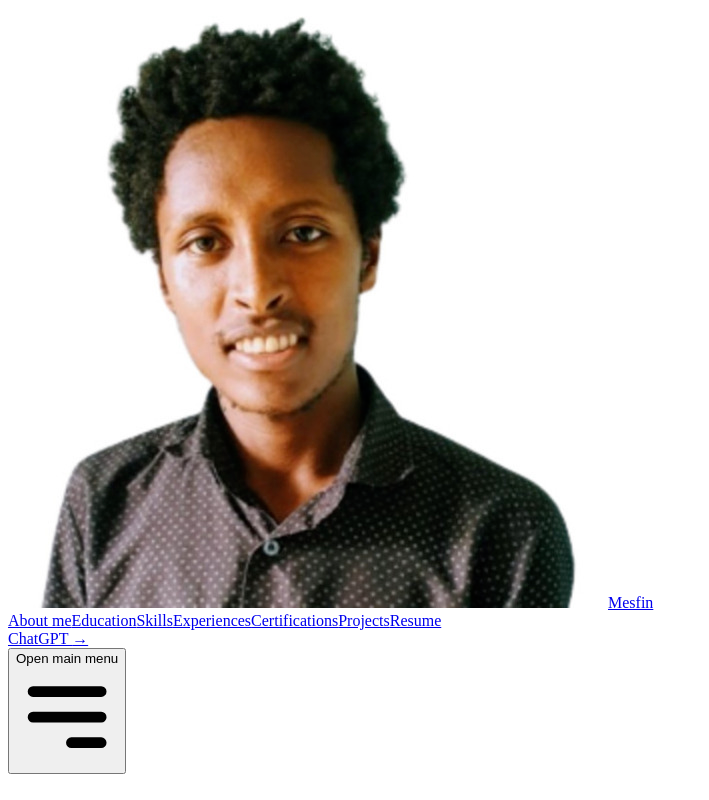
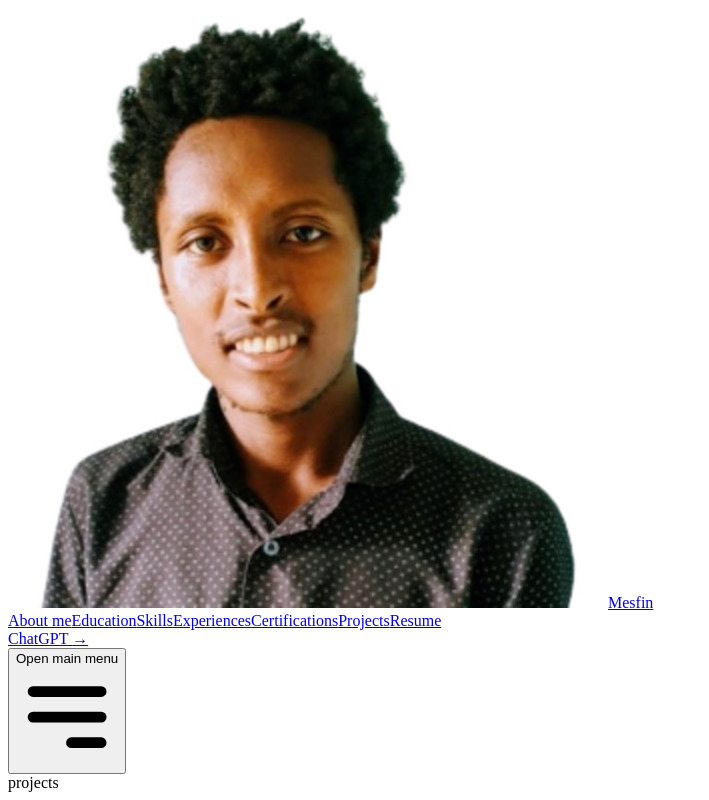
Before and after one commit to sciemesfin/my-portfolio, a Nuxt app: page /projects in a window 1280 px wide. Shown: the top 800 px of the page, without its empty margins (0-709 px from the left). Built offline with nearby package versions, Linux system fonts and the light colour scheme.

Commit message:
save changes

```diff
--- a/pages/education.vue
+++ b/pages/education.vue
@@ -21,7 +21,6 @@
         <section class="w-full md:w-1/2">
             <img src="~/assets/degree.jpeg" alt="" class="w-full h-full">
         </section>
-
       </div>
     </div>
   </div>
--- /dev/null
+++ b/pages/projects.vue
@@ -0,0 +1,5 @@
+<template>
+    <div>
+        <div>projects</div>
+    </div>
+</template>
```
